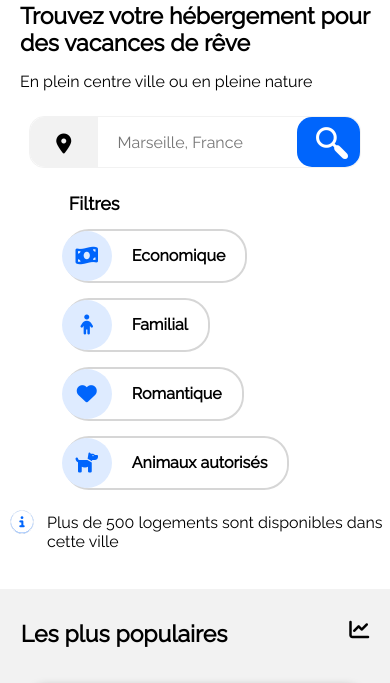
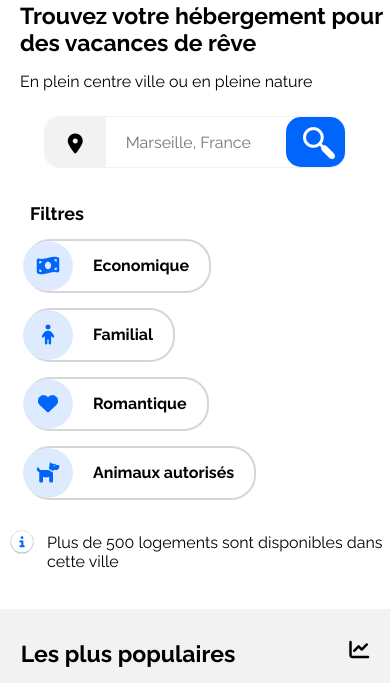
Before and after one commit to Christophe-THEVENET/ChristopheThevenet_2_12102020, a plain HTML site: page index.html in a window 390 px wide. Shown: the part 158-841 px from the top of the page. Drawn offline with Linux system fonts and the light colour scheme.

Commit message:
amelioration responsive filtre 4 choix

```diff
--- a/index.html
+++ b/index.html
@@ -6,7 +6,7 @@
   <meta name="viewport" content="width=device-width, initial-scale=1.0" />
   <title>Réservia planifie vos vacances</title>
   <link rel="stylesheet" type="text/css" href="style.css" />
-  <link href="https://fonts.googleapis.com/css2?family=Raleway:ital,wght@0,400;1,700&display=swap" rel="stylesheet">
+  <link href="https://fonts.googleapis.com/css2?family=Raleway:wght@400;700&display=swap" rel="stylesheet">
   <script src="https://kit.fontawesome.com/d000d3b662.js" crossorigin="anonymous"></script>
 </head>
 
@@ -71,6 +71,7 @@
           <div id="filtre_bloc">
             <div id="filtre_texte_bloc">Filtres</div>
 
+            <div id="filtre_gauche_bloc">
               <div class="filtre_ensemble_choix_bloc">
                 <div class="filtre_logo_choix_bloc">
                   <i class="fas fa-money-bill-wave"></i>
@@ -84,7 +85,9 @@
                 </div>
                 <div class="filtre_texte_choix_bloc">Familial</div>
               </div>
+            </div>
 
+            <div id="filtre_droit_bloc">
               <div class="filtre_ensemble_choix_bloc">
                 <div class="filtre_logo_choix_bloc">
                   <i class="fas fa-heart"></i>
@@ -98,6 +101,8 @@
                 </div>
                 <div class="filtre_texte_choix_bloc">Animaux autorisés</div>
               </div>
+            </div>
+
           </div>
 
           <!-- derniere ligne info -->
--- a/style.css
+++ b/style.css
@@ -130,8 +130,7 @@ p {
   display: flex;
   margin-top: 2rem;
   margin-bottom: 3rem;
-  width: 30%;
-  min-width: 33rem;
+  width: 40rem;
   height: 5rem;
   border: 1px solid var(--gris);
   border-radius: 1.5rem;
@@ -192,7 +191,6 @@ p {
 #filtre_bloc {
   display: flex;
   flex-wrap: wrap;
-  justify-content: space-between;
   margin: 2rem 0;
   width: 75%;
   line-height: 5rem;
@@ -215,6 +213,20 @@ p {
   border-top-left-radius: 2.5rem;
   border-bottom-left-radius: 2.5rem;
   cursor: pointer;
+}
+
+#filtre_gauche_bloc {
+  display: flex;
+  justify-content: space-between;
+  align-items: center;
+  flex-wrap: wrap;
+}
+
+#filtre_droit_bloc {
+  display: flex;
+  justify-content: space-between;
+  align-items: center;
+  flex-wrap: wrap;
 }
 
 .filtre_ensemble_choix_bloc:hover {
@@ -729,7 +741,7 @@ h3 {
 /*
 
 
-
+RESPONSIVE TABLETTE
 
 
 
@@ -757,7 +769,25 @@ h3 {
   .colonne_responsive {
     margin-bottom: 4rem;
   }
+
+  #filtre_bloc {
+    width: 80%;
+  }
 }
+/*
+
+
+
+
+
+RESPONSIVE MOBILE
+
+
+
+
+
+
+*/
 
 @media screen and (max-width: 719px) {
   /* HEADER */
@@ -826,6 +856,7 @@ h3 {
 
   #outil_recherche_bloc {
     margin: auto;
+    width: 30rem;
     padding-top: 1rem;
     border: 1px solid var(--gris);
     padding: 0;
@@ -853,12 +884,11 @@ h3 {
 
   #filtre_bloc {
     display: flex;
-    flex-wrap: wrap;
-    justify-content: space-between;
-    margin: 2rem 0;
-    width: 75%;
+    flex-direction: column;
+    align-items: flex-start;
+    margin: 2rem 1rem;
+    width: 80%;
     line-height: 5rem;
-    margin: 1rem auto;
   }
 
   #filtre_texte_bloc {
@@ -869,9 +899,18 @@ h3 {
   }
 
   .filtre_ensemble_choix_bloc {
-    flex: none;
     margin-bottom: 1rem;
     padding: 0;
+  }
+
+  #filtre_gauche_bloc {
+    flex-direction: column;
+    align-items: flex-start;
+  }
+
+  #filtre_droit_bloc {
+    flex-direction: column;
+    align-items: flex-start;
   }
 
   #info_bloc i {
```
Lines whose indentation alone changed are shown as unchanged.
